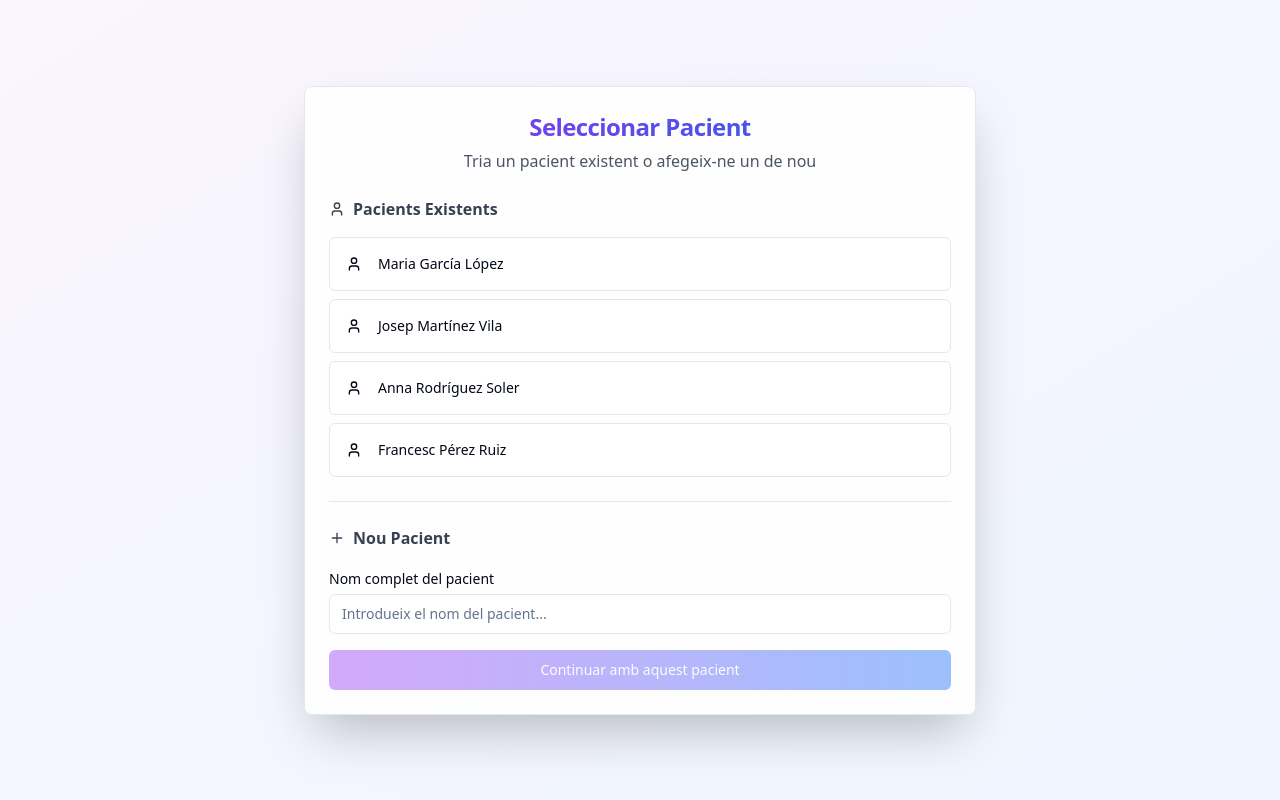
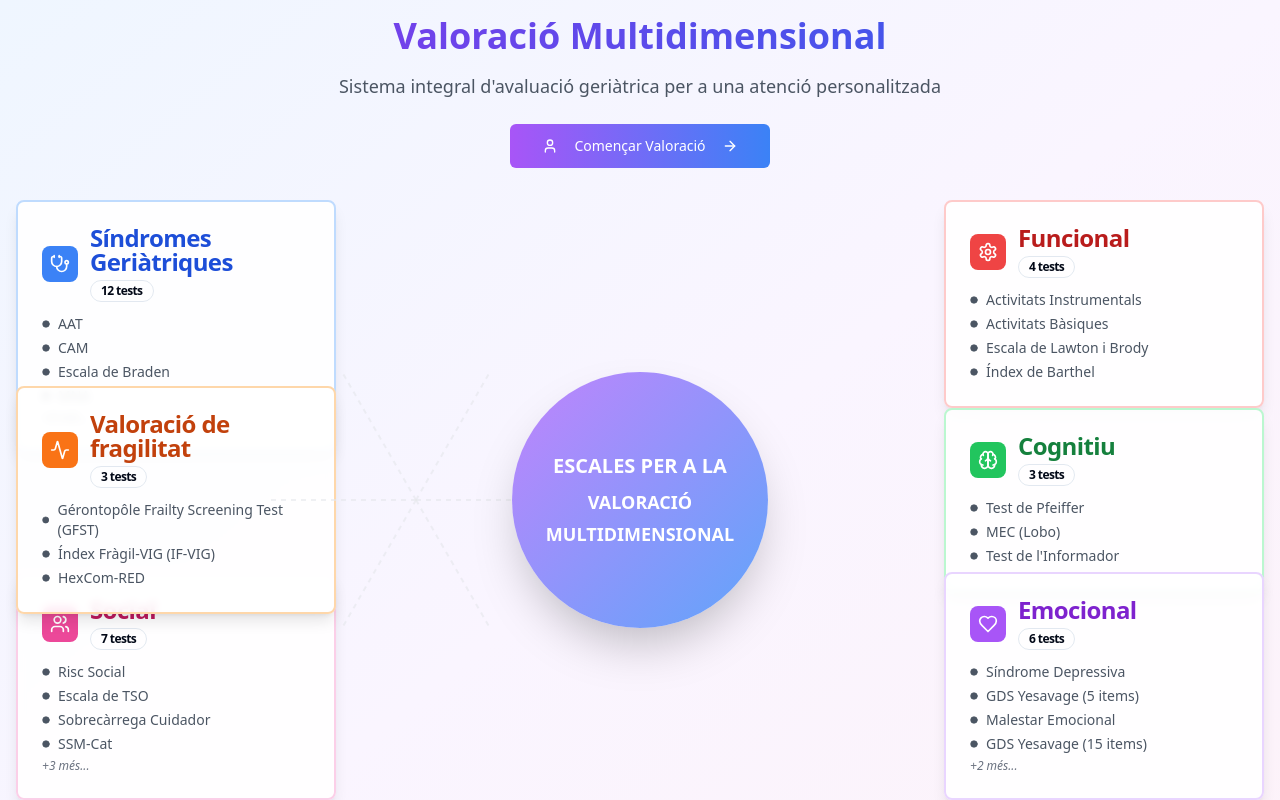
Before and after one commit to mariona78/cuidapp-test, a React (Vite) app: page / in a window 1280 px wide. Both pictures are taken after a click on the button "Inici". Shown: the top 800 px of the page. Built offline with nearby package versions, Linux system fonts and the light colour scheme.

Commit message:
Add visual assessment summary
Add a visual summary of assessments to the application's main screen.

```diff
--- /dev/null
+++ b/src/components/AssessmentOverview.tsx
@@ -0,0 +1,248 @@
+import { Card, CardContent, CardHeader, CardTitle } from "@/components/ui/card";
+import { Badge } from "@/components/ui/badge";
+import { Button } from "@/components/ui/button";
+import {
+  Brain,
+  Heart,
+  Users,
+  Stethoscope,
+  Settings,
+  Activity,
+  Circle,
+  ArrowRight,
+  User
+} from 'lucide-react';
+
+interface AssessmentOverviewProps {
+  onStartAssessment: () => void;
+}
+
+export const AssessmentOverview = ({ onStartAssessment }: AssessmentOverviewProps) => {
+  const categories = [
+    {
+      id: 'geriatric-syndromes',
+      name: 'Síndromes Geriàtriques',
+      color: 'bg-blue-500',
+      borderColor: 'border-blue-200',
+      textColor: 'text-blue-700',
+      icon: Stethoscope,
+      position: 'top-left',
+      tests: ['AAT', 'CAM', 'Escala de Braden', 'MNA', 'MNA-SF', 'Test volum-viscositat', 'EAT-10', 'ICDQ-UI SF', 'Escala de Tinetti', 'Escala de Downton', 'TUG', 'SPPB']
+    },
+    {
+      id: 'functional',
+      name: 'Funcional',
+      color: 'bg-red-500',
+      borderColor: 'border-red-200',
+      textColor: 'text-red-700',
+      icon: Settings,
+      position: 'top-right',
+      tests: ['Activitats Instrumentals', 'Activitats Bàsiques', 'Escala de Lawton i Brody', 'Índex de Barthel']
+    },
+    {
+      id: 'cognitive',
+      name: 'Cognitiu',
+      color: 'bg-green-500',
+      borderColor: 'border-green-200',
+      textColor: 'text-green-700',
+      icon: Brain,
+      position: 'middle-right',
+      tests: ['Test de Pfeiffer', 'MEC (Lobo)', "Test de l'Informador"]
+    },
+    {
+      id: 'emotional',
+      name: 'Emocional',
+      color: 'bg-purple-500',
+      borderColor: 'border-purple-200',
+      textColor: 'text-purple-700',
+      icon: Heart,
+      position: 'bottom-right',
+      tests: ['Síndrome Depressiva', 'GDS Yesavage (5 items)', 'Malestar Emocional', 'GDS Yesavage (15 items)', 'DME', 'Escala de Cornell']
+    },
+    {
+      id: 'social',
+      name: 'Social',
+      color: 'bg-pink-500',
+      borderColor: 'border-pink-200',
+      textColor: 'text-pink-700',
+      icon: Users,
+      position: 'bottom-left',
+      tests: ['Risc Social', 'Escala de TSO', 'Sobrecàrrega Cuidador', 'SSM-Cat', 'Test de Zarit (7 items)', 'Test de Zarit (22 items)', 'Escala Oslo-3']
+    },
+    {
+      id: 'frailty',
+      name: 'Valoració de fragilitat',
+      color: 'bg-orange-500',
+      borderColor: 'border-orange-200',
+      textColor: 'text-orange-700',
+      icon: Activity,
+      position: 'middle-left',
+      tests: ['Gérontopôle Frailty Screening Test (GFST)', 'Índex Fràgil-VIG (IF-VIG)', 'HexCom-RED']
+    }
+  ];
+
+  const getPositionClasses = (position: string) => {
+    switch (position) {
+      case 'top-left':
+        return 'absolute top-0 left-0 w-80';
+      case 'top-right':
+        return 'absolute top-0 right-0 w-80';
+      case 'middle-right':
+        return 'absolute top-1/2 right-0 w-80 -translate-y-1/2';
+      case 'bottom-right':
+        return 'absolute bottom-0 right-0 w-80';
+      case 'bottom-left':
+        return 'absolute bottom-0 left-0 w-80';
+      case 'middle-left':
+        return 'absolute top-1/2 left-0 w-80 -translate-y-1/2';
+      default:
+        return '';
+    }
+  };
+
+  return (
+    <div className="min-h-screen bg-gradient-to-br from-blue-50 via-purple-50 to-pink-50 p-4">
+      <div className="max-w-7xl mx-auto">
+        {/* Header */}
+        <div className="text-center mb-8">
+          <h1 className="text-4xl font-bold bg-gradient-to-r from-purple-600 to-blue-600 bg-clip-text text-transparent mb-4">
+            Valoració Multidimensional
+          </h1>
+          <p className="text-lg text-gray-600 mb-6">
+            Sistema integral d'avaluació geriàtrica per a una atenció personalitzada
+          </p>
+          <Button
+            onClick={onStartAssessment}
+            size="lg"
+            className="bg-gradient-to-r from-purple-500 to-blue-500 hover:from-purple-600 hover:to-blue-600 text-white px-8 py-3"
+          >
+            <User className="w-5 h-5 mr-2" />
+            Començar Valoració
+            <ArrowRight className="w-5 h-5 ml-2" />
+          </Button>
+        </div>
+
+        {/* Central Diagram */}
+        <div className="relative w-full h-[600px] flex items-center justify-center">
+          {/* Central Circle */}
+          <div className="absolute inset-0 flex items-center justify-center">
+            <div className="w-64 h-64 bg-gradient-to-br from-purple-400 to-blue-400 rounded-full flex flex-col items-center justify-center text-white shadow-2xl z-10">
+              <div className="text-center">
+                <div className="text-xl font-bold mb-2">ESCALES PER A LA</div>
+                <div className="text-lg font-semibold mb-1">VALORACIÓ</div>
+                <div className="text-lg font-semibold">MULTIDIMENSIONAL</div>
+              </div>
+            </div>
+          </div>
+
+          {/* Category Cards */}
+          {categories.map((category) => {
+            const Icon = category.icon;
+            return (
+              <div key={category.id} className={getPositionClasses(category.position)}>
+                <Card className={`${category.borderColor} border-2 bg-white/90 backdrop-blur-sm shadow-lg hover:shadow-xl transition-all duration-300 transform hover:scale-105`}>
+                  <CardHeader className="pb-3">
+                    <CardTitle className="flex items-center gap-3">
+                      <div className={`${category.color} p-2 rounded-lg text-white`}>
+                        <Icon className="w-5 h-5" />
+                      </div>
+                      <div>
+                        <div className={`font-semibold ${category.textColor}`}>
+                          {category.name}
+                        </div>
+                        <Badge variant="outline" className="text-xs">
+                          {category.tests.length} tests
+                        </Badge>
+                      </div>
+                    </CardTitle>
+                  </CardHeader>
+                  <CardContent className="pt-0">
+                    <div className="space-y-1">
+                      {category.tests.slice(0, 4).map((test, index) => (
+                        <div key={index} className="text-sm text-gray-600 flex items-center gap-2">
+                          <Circle className="w-2 h-2 fill-current" />
+                          {test}
+                        </div>
+                      ))}
+                      {category.tests.length > 4 && (
+                        <div className="text-xs text-gray-500 italic">
+                          +{category.tests.length - 4} més...
+                        </div>
+                      )}
+                    </div>
+                  </CardContent>
+                </Card>
+              </div>
+            );
+          })}
+
+          {/* Connection Lines */}
+          <svg className="absolute inset-0 w-full h-full pointer-events-none z-0">
+            {/* Lines connecting center to each category */}
+            {categories.map((category, index) => {
+              const angle = (index * 60) * (Math.PI / 180); // 60 degrees apart
+              const centerX = 400; // Approximate center
+              const centerY = 300;
+              const radius = 150;
+              const endX = centerX + Math.cos(angle) * radius;
+              const endY = centerY + Math.sin(angle) * radius;
+
+              return (
+                <line
+                  key={category.id}
+                  x1={centerX}
+                  y1={centerY}
+                  x2={endX}
+                  y2={endY}
+                  stroke="#e5e7eb"
+                  strokeWidth="2"
+                  strokeDasharray="5,5"
+                  opacity="0.6"
+                />
+              );
+            })}
+          </svg>
+        </div>
+
+        {/* Additional Info */}
+        <div className="mt-8 grid md:grid-cols-3 gap-6">
+          <Card className="bg-white/90 backdrop-blur-sm shadow-lg">
+            <CardContent className="p-6 text-center">
+              <div className="w-12 h-12 bg-blue-100 rounded-full flex items-center justify-center mx-auto mb-4">
+                <Stethoscope className="w-6 h-6 text-blue-600" />
+              </div>
+              <h3 className="font-semibold text-gray-800 mb-2">Avaluació Completa</h3>
+              <p className="text-sm text-gray-600">
+                Més de 50 tests especialitzats per una valoració integral
+              </p>
+            </CardContent>
+          </Card>
+
+          <Card className="bg-white/90 backdrop-blur-sm shadow-lg">
+            <CardContent className="p-6 text-center">
+              <div className="w-12 h-12 bg-purple-100 rounded-full flex items-center justify-center mx-auto mb-4">
+                <Brain className="w-6 h-6 text-purple-600" />
+              </div>
+              <h3 className="font-semibold text-gray-800 mb-2">Basat en l'Evidència</h3>
+              <p className="text-sm text-gray-600">
+                Tests validats i reconeguts internacionalment
+              </p>
+            </CardContent>
+          </Card>
+
+          <Card className="bg-white/90 backdrop-blur-sm shadow-lg">
+            <CardContent className="p-6 text-center">
+              <div className="w-12 h-12 bg-green-100 rounded-full flex items-center justify-center mx-auto mb-4">
+                <Heart className="w-6 h-6 text-green-600" />
+              </div>
+              <h3 className="font-semibold text-gray-800 mb-2">Atenció Personalitzada</h3>
+              <p className="text-sm text-gray-600">
+                Resultats adaptats a cada pacient individual
+              </p>
+            </CardContent>
+          </Card>
+        </div>
+      </div>
+    </div>
+  );
+};
--- a/src/pages/Index.tsx
+++ b/src/pages/Index.tsx
@@ -6,8 +6,9 @@ import { PatientSelector } from '@/components/PatientSelector';
 import { TestMenu } from '@/components/TestMenu';
 import { TestForm } from '@/components/TestForm';
 import { FinalAssessment } from '@/components/FinalAssessment';
+import { AssessmentOverview } from '@/components/AssessmentOverview';
 
-type AppState = 'home' | 'patient-selection' | 'test-menu' | 'test-form' | 'assessment';
+type AppState = 'home' | 'overview' | 'patient-selection' | 'test-menu' | 'test-form' | 'assessment';
 
 const Index = () => {
   const [currentState, setCurrentState] = useState<AppState>('home');
@@ -16,6 +17,10 @@ const Index = () => {
   const [completedTests, setCompletedTests] = useState<string[]>([]);
 
   const handleStart = () => {
+    setCurrentState('overview');
+  };
+
+  const handleStartAssessment = () => {
     setCurrentState('patient-selection');
   };
 
@@ -80,6 +85,10 @@ const Index = () => {
         </div>
       )}
 
+      {currentState === 'overview' && (
+        <AssessmentOverview onStartAssessment={handleStartAssessment} />
+      )}
+
       {currentState === 'patient-selection' && (
         <PatientSelector onPatientSelected={handlePatientSelected} />
       )}
```
